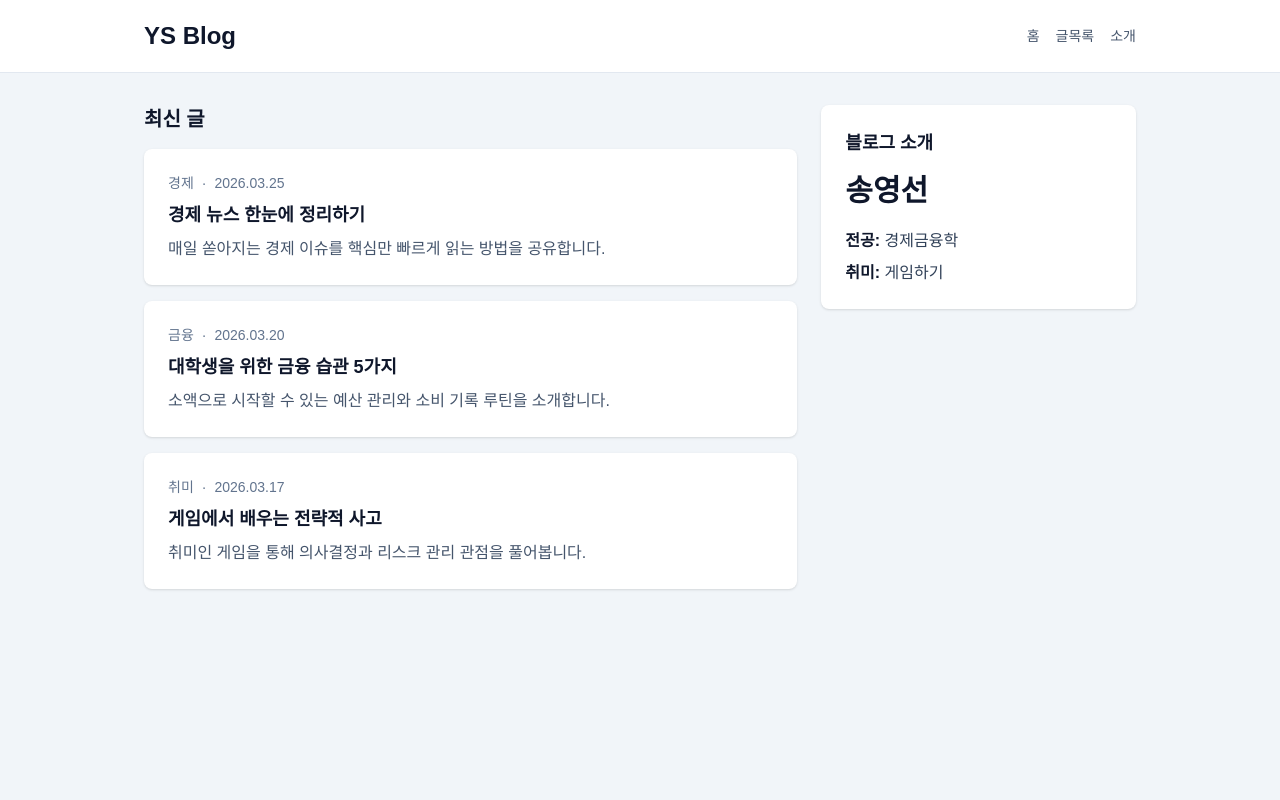
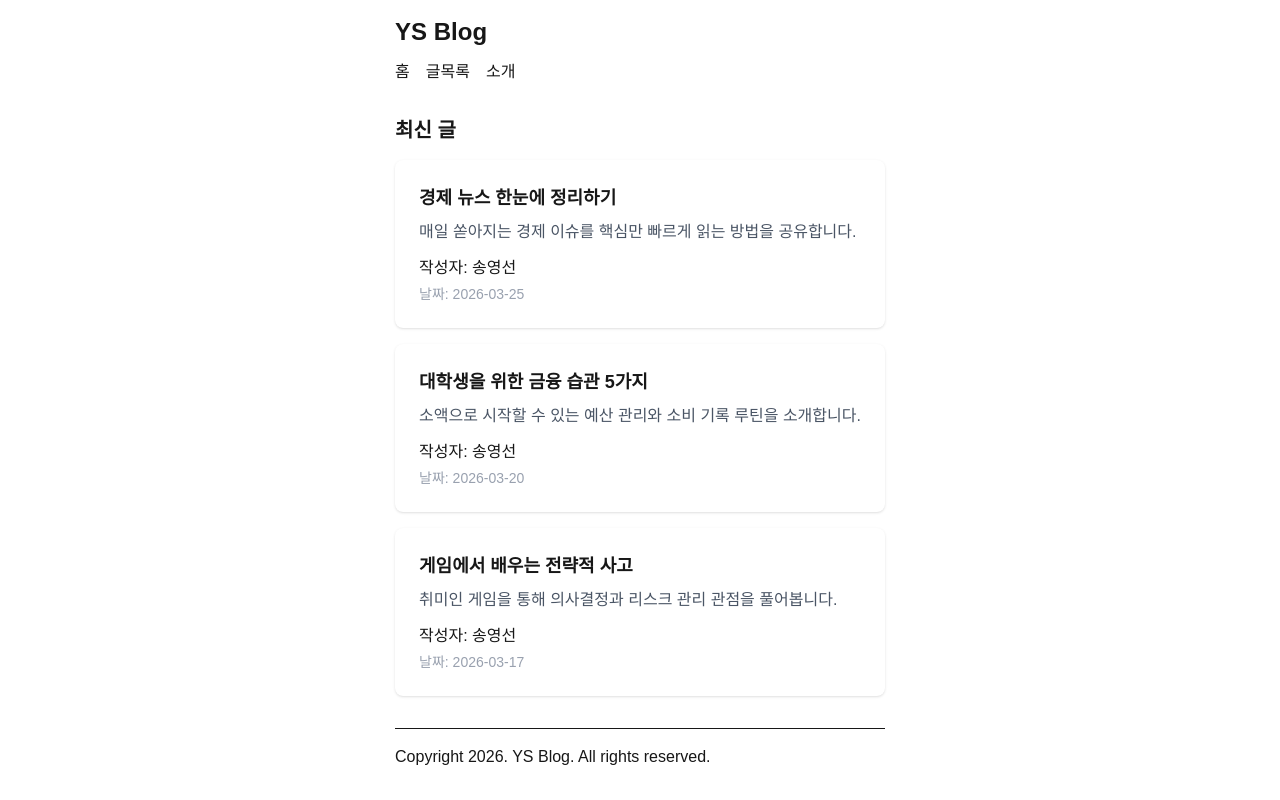
Before and after one commit to songyoungsun04/my-first-web, a Next.js app: page / in a window 1280 px wide. Built offline with nearby package versions, Linux system fonts and the light colour scheme.

Commit message:
intro.html 파일 생성: 기본 HTML 구조 추가

```diff
--- a/app/page.tsx
+++ b/app/page.tsx
@@ -2,72 +2,55 @@ export default function Home() {
   const posts = [
     {
       title: "경제 뉴스 한눈에 정리하기",
-      summary: "매일 쏟아지는 경제 이슈를 핵심만 빠르게 읽는 방법을 공유합니다.",
-      date: "2026.03.25",
-      category: "경제",
+      preview: "매일 쏟아지는 경제 이슈를 핵심만 빠르게 읽는 방법을 공유합니다.",
+      author: "송영선",
+      date: "2026-03-25",
     },
     {
       title: "대학생을 위한 금융 습관 5가지",
-      summary: "소액으로 시작할 수 있는 예산 관리와 소비 기록 루틴을 소개합니다.",
-      date: "2026.03.20",
-      category: "금융",
+      preview: "소액으로 시작할 수 있는 예산 관리와 소비 기록 루틴을 소개합니다.",
+      author: "송영선",
+      date: "2026-03-20",
     },
     {
       title: "게임에서 배우는 전략적 사고",
-      summary: "취미인 게임을 통해 의사결정과 리스크 관리 관점을 풀어봅니다.",
-      date: "2026.03.17",
-      category: "취미",
+      preview: "취미인 게임을 통해 의사결정과 리스크 관리 관점을 풀어봅니다.",
+      author: "송영선",
+      date: "2026-03-17",
     },
   ];
 
   return (
-    <main className="min-h-screen bg-slate-100 text-slate-900">
-      <header className="border-b border-slate-200 bg-white">
-        <div className="mx-auto flex w-full max-w-5xl items-center justify-between px-4 py-5">
-          <h1 className="text-2xl font-bold">YS Blog</h1>
-          <nav className="flex gap-4 text-sm text-slate-600">
-            <a href="#" className="hover:text-slate-900">
-              홈
-            </a>
-            <a href="#" className="hover:text-slate-900">
-              글목록
-            </a>
-            <a href="#" className="hover:text-slate-900">
-              소개
-            </a>
+    <div className="max-w-4xl mx-auto p-4">
+      <header className="mb-8">
+        <h1 className="text-2xl font-bold mb-3">YS Blog</h1>
+        <nav className="flex gap-4">
+          <a href="#">홈</a>
+          <a href="#">글목록</a>
+          <a href="#">소개</a>
         </nav>
-        </div>
       </header>
 
-      <div className="mx-auto grid w-full max-w-5xl gap-6 px-4 py-8 md:grid-cols-3">
-        <section className="space-y-4 md:col-span-2">
-          <h2 className="text-xl font-semibold">최신 글</h2>
+      <main>
+        <h2 className="text-xl font-bold mb-4">최신 글</h2>
         {posts.map((post) => (
-            <article key={post.title} className="rounded-lg bg-white p-6 shadow">
-              <div className="mb-2 flex items-center gap-2 text-sm text-slate-500">
-                <span>{post.category}</span>
-                <span>·</span>
-                <time>{post.date}</time>
-              </div>
+          <article
+            key={post.title}
+            className="bg-white rounded-lg shadow p-6 hover:shadow-lg transition mb-4"
+          >
             <h3 className="text-lg font-bold">{post.title}</h3>
-              <p className="mt-2 text-slate-600">{post.summary}</p>
+            <p className="text-gray-600 mt-2">{post.preview}</p>
+            <p className="mt-3">작성자: {post.author}</p>
+            <p className="text-sm text-gray-400 mt-1">
+              날짜: <time dateTime={post.date}>{post.date}</time>
+            </p>
           </article>
         ))}
-        </section>
+      </main>
 
-        <aside className="h-fit rounded-lg bg-white p-6 shadow">
-          <h2 className="text-lg font-bold">블로그 소개</h2>
-          <p className="mt-4 text-3xl font-bold">송영선</p>
-          <div className="mt-5 space-y-2 text-slate-700">
-            <p>
-              <span className="font-semibold text-slate-900">전공:</span> 경제금융학
-            </p>
-            <p>
-              <span className="font-semibold text-slate-900">취미:</span> 게임하기
-            </p>
+      <footer className="mt-8 pt-4 border-t">
+        <p>Copyright 2026. YS Blog. All rights reserved.</p>
+      </footer>
     </div>
-        </aside>
-      </div>
-    </main>
   );
 }
--- /dev/null
+++ b/intro.html
@@ -0,0 +1,17 @@
+<!DOCTYPE html>
+
+
+<html lang="en">
+
+<head>
+    <meta charset="UTF-8">
+    <meta name="viewport" content="width=device-width, initial-scale=1.0">
+    <title>Document</title>
+</head>
+
+<body>
+
+</body>
+
+
+</html>
```
Also changed, not shown: 1 other file (tests, documents, lock files or other folders). Lines whose indentation alone changed are shown as unchanged.
